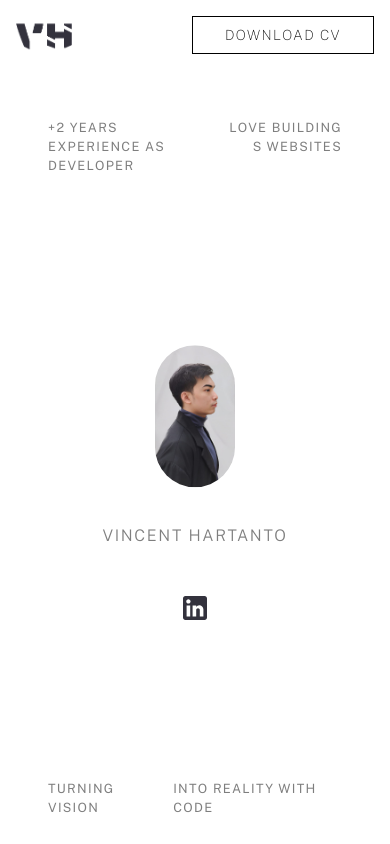
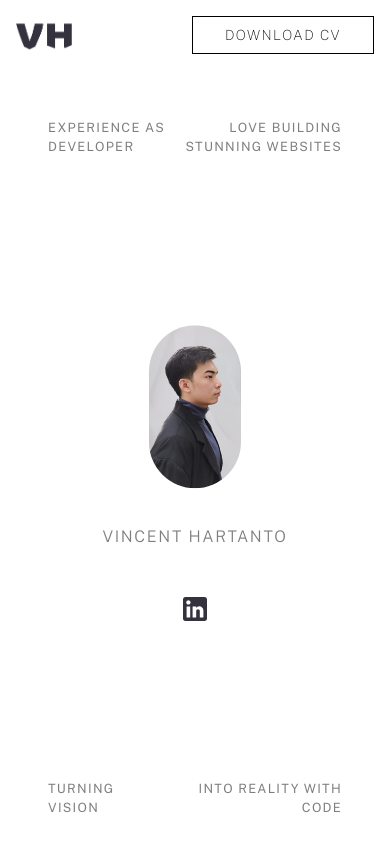
Before and after one commit to vincenthartanto/vincenthartanto.github.io, a Next.js app: page / in a window 390 px wide. Shown: the top 844 px of the page. Built offline with nearby package versions, Linux system fonts and the light colour scheme; a web font is replaced by a local one.

Commit message:
Changing something

```diff
--- a/Components/Header.js
+++ b/Components/Header.js
@@ -20,13 +20,13 @@ export default function Header() {
       <div className="flex justify-between space-x-4">
         <motion.div variants={fadeIn("down")}>
           <DescriptionAboutMe
-            title="+2 YEARS EXPERIENCE AS DEVELOPER"
+            title="EXPERIENCE AS DEVELOPER"
             style={""}
           ></DescriptionAboutMe>
         </motion.div>
         <motion.div variants={fadeIn("down")}>
           <DescriptionAboutMe
-            title="LOVE BUILDING S WEBSITES"
+            title="LOVE BUILDING STUNNING WEBSITES"
             style={"text-right"}
           ></DescriptionAboutMe>
         </motion.div>
@@ -39,7 +39,7 @@ export default function Header() {
       >
         <motion.img
           variants={image()}
-          className="w-[5rem] sm:w-[10rem] md:[12rem] lg:[15rem] min-h-[100%] rounded-full"
+          className="w-[40%] sm:w-[10rem] md:[12rem] lg:[15rem] min-h-[100%] rounded-full"
           src={Vincent.src}
           alt="vincent"
         ></motion.img>
@@ -66,7 +66,7 @@ export default function Header() {
             style={""}
           ></DescriptionAboutMe>
         </motion.div>
-        <motion.div variants={fadeIn("up")}>
+        <motion.div className="text-right" variants={fadeIn("up")}>
           <DescriptionAboutMe
             title="INTO REALITY WITH CODE"
             style={""}
```
Also changed, not shown: public/VH-Logo.png.
